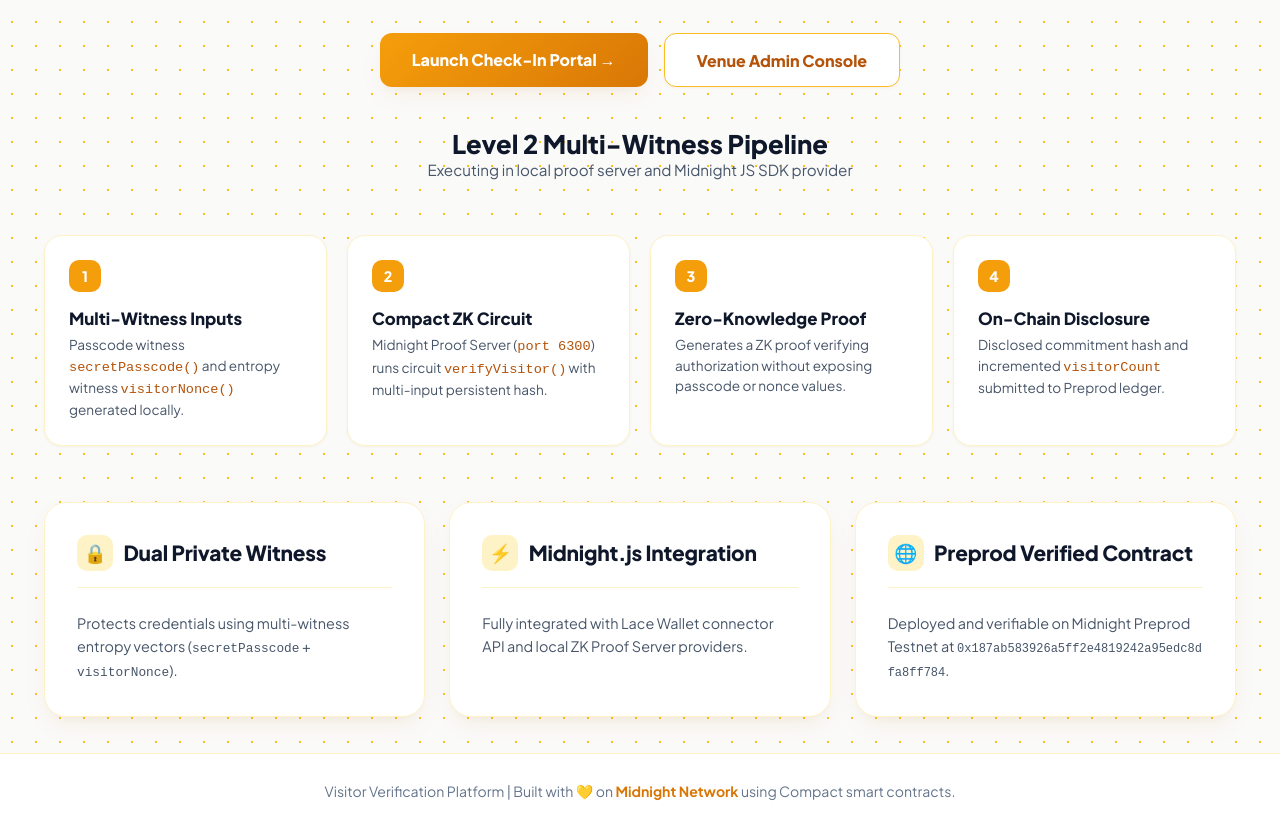
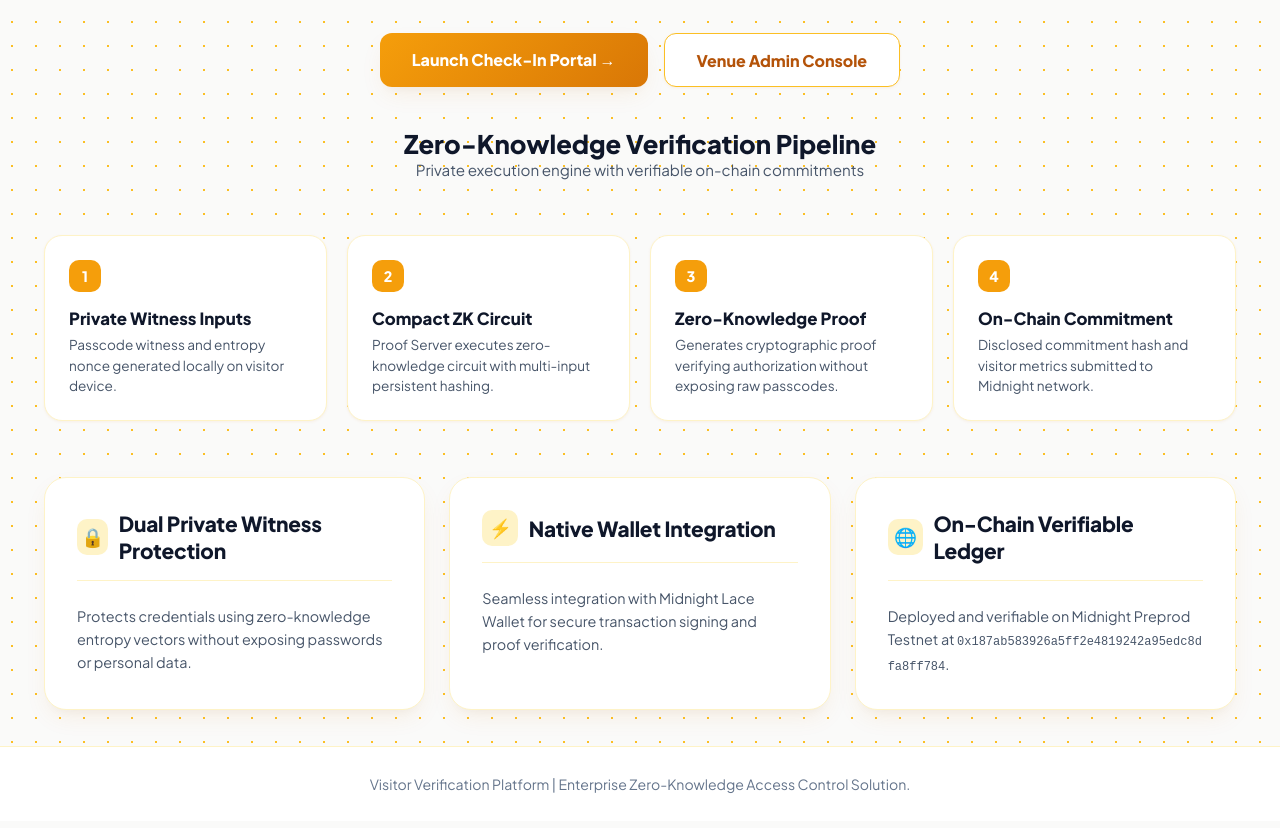
Before and after one commit to INdrajit88/visitor-verification-platform, a website built with Vite: page index.html in a window 1280 px wide. Shown: the part 446-1274 px from the top of the page. Built offline with nearby package versions, Linux system fonts and the light colour scheme.

Commit message:
refactor: remove challenge level references and polish application for production enterprise release

```diff
--- a/index.html
+++ b/index.html
@@ -3,7 +3,7 @@
 <head>
   <meta charset="UTF-8">
   <meta name="viewport" content="width=device-width, initial-scale=1.0">
-  <title>Visitor Verification Platform | Level 2 Multi-Witness ZK Platform</title>
+  <title>Visitor Verification Platform | Zero-Knowledge Access Control</title>
   <link rel="preconnect" href="https://fonts.googleapis.com">
   <link rel="preconnect" href="https://fonts.gstatic.com" crossorigin>
   <link href="https://fonts.googleapis.com/css2?family=Plus+Jakarta+Sans:wght@300;400;500;600;700;800&family=JetBrains+Mono:wght@400;500;600&display=swap" rel="stylesheet">
@@ -200,10 +200,10 @@
   <main class="animated-entry">
     <section class="hero-section">
       <div class="hero-badge">
-        <span>🏆</span> Level 2 Enhanced: Multi-Witness ZK Architecture
+        <span>🛡️</span> Zero-Knowledge Enterprise Access Control
       </div>
       <h1 class="hero-heading">
-        Privacy-Preserving <span>Multi-Witness Visitor Verification</span>
+        Privacy-Preserving <span>Visitor Verification Platform</span>
       </h1>
       <p class="hero-subtext">
         Verify venue access authorization in zero-knowledge. Visitors prove possession of a valid venue passcode and entropy nonce using Compact ZK circuits without disclosing secrets or raw credentials on-chain.
@@ -217,33 +217,33 @@
     <!-- ZK Proof Workflow Steps -->
     <section>
       <div style="text-align: center; margin-bottom: 1.5rem;">
-        <h2 style="font-size: 1.6rem; font-weight: 800; color: var(--slate-900);">Level 2 Multi-Witness Pipeline</h2>
-        <p style="color: var(--slate-600); font-size: 0.95rem;">Executing in local proof server and Midnight JS SDK provider</p>
+        <h2 style="font-size: 1.6rem; font-weight: 800; color: var(--slate-900);">Zero-Knowledge Verification Pipeline</h2>
+        <p style="color: var(--slate-600); font-size: 0.95rem;">Private execution engine with verifiable on-chain commitments</p>
       </div>
 
       <div class="workflow-grid">
         <div class="step-card">
           <div class="step-num">1</div>
-          <div class="step-title">Multi-Witness Inputs</div>
-          <div class="step-desc">Passcode witness <code style="color:var(--amber-700);">secretPasscode()</code> and entropy witness <code style="color:var(--amber-700);">visitorNonce()</code> generated locally.</div>
+          <div class="step-title">Private Witness Inputs</div>
+          <div class="step-desc">Passcode witness and entropy nonce generated locally on visitor device.</div>
         </div>
 
         <div class="step-card">
           <div class="step-num">2</div>
           <div class="step-title">Compact ZK Circuit</div>
-          <div class="step-desc">Midnight Proof Server (<code style="color:var(--amber-700);">port 6300</code>) runs circuit <code style="color:var(--amber-700);">verifyVisitor()</code> with multi-input persistent hash.</div>
+          <div class="step-desc">Proof Server executes zero-knowledge circuit with multi-input persistent hashing.</div>
         </div>
 
         <div class="step-card">
           <div class="step-num">3</div>
           <div class="step-title">Zero-Knowledge Proof</div>
-          <div class="step-desc">Generates a ZK proof verifying authorization without exposing passcode or nonce values.</div>
+          <div class="step-desc">Generates cryptographic proof verifying authorization without exposing raw passcodes.</div>
         </div>
 
         <div class="step-card">
           <div class="step-num">4</div>
-          <div class="step-title">On-Chain Disclosure</div>
-          <div class="step-desc">Disclosed commitment hash and incremented <code style="color:var(--amber-700);">visitorCount</code> submitted to Preprod ledger.</div>
+          <div class="step-title">On-Chain Commitment</div>
+          <div class="step-desc">Disclosed commitment hash and visitor metrics submitted to Midnight network.</div>
         </div>
       </div>
     </section>
@@ -254,11 +254,11 @@
         <div class="card-header">
           <div class="card-title">
             <div class="card-icon">🔒</div>
-            Dual Private Witness
+            Dual Private Witness Protection
           </div>
         </div>
         <p style="color: var(--slate-600); font-size: 0.9rem; line-height: 1.6;">
-          Protects credentials using multi-witness entropy vectors (<code style="font-size:0.8rem;">secretPasscode</code> + <code style="font-size:0.8rem;">visitorNonce</code>).
+          Protects credentials using zero-knowledge entropy vectors without exposing passwords or personal data.
         </p>
       </div>
 
@@ -266,11 +266,11 @@
         <div class="card-header">
           <div class="card-title">
             <div class="card-icon">⚡</div>
-            Midnight.js Integration
+            Native Wallet Integration
           </div>
         </div>
         <p style="color: var(--slate-600); font-size: 0.9rem; line-height: 1.6;">
-          Fully integrated with Lace Wallet connector API and local ZK Proof Server providers.
+          Seamless integration with Midnight Lace Wallet for secure transaction signing and proof verification.
         </p>
       </div>
 
@@ -278,7 +278,7 @@
         <div class="card-header">
           <div class="card-title">
             <div class="card-icon">🌐</div>
-            Preprod Verified Contract
+            On-Chain Verifiable Ledger
           </div>
         </div>
         <p style="color: var(--slate-600); font-size: 0.9rem; line-height: 1.6;">
@@ -290,7 +290,7 @@
 
   <!-- Footer -->
   <footer>
-    <p>Visitor Verification Platform | Built with 💛 on <a href="https://midnight.network" target="_blank">Midnight Network</a> using Compact smart contracts.</p>
+    <p>Visitor Verification Platform | Enterprise Zero-Knowledge Access Control Solution.</p>
   </footer>
 
   <script type="module" src="/src/index.ts"></script>
```
Also changed, not shown: admin.html (+1 -1 lines), checkin.html (+1 -1 lines), explorer.html (+1 -1 lines), inspector.html (+1 -1 lines), README.md.
